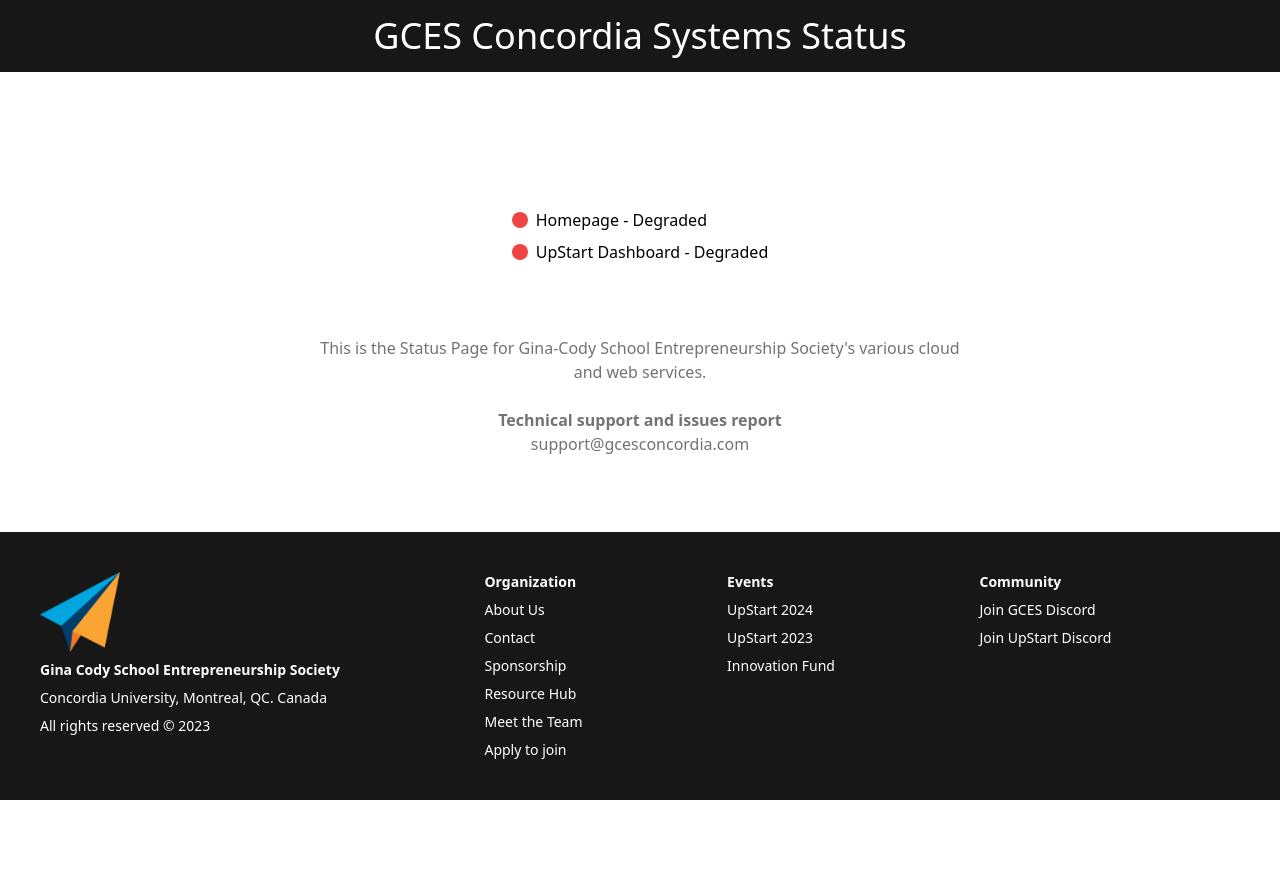
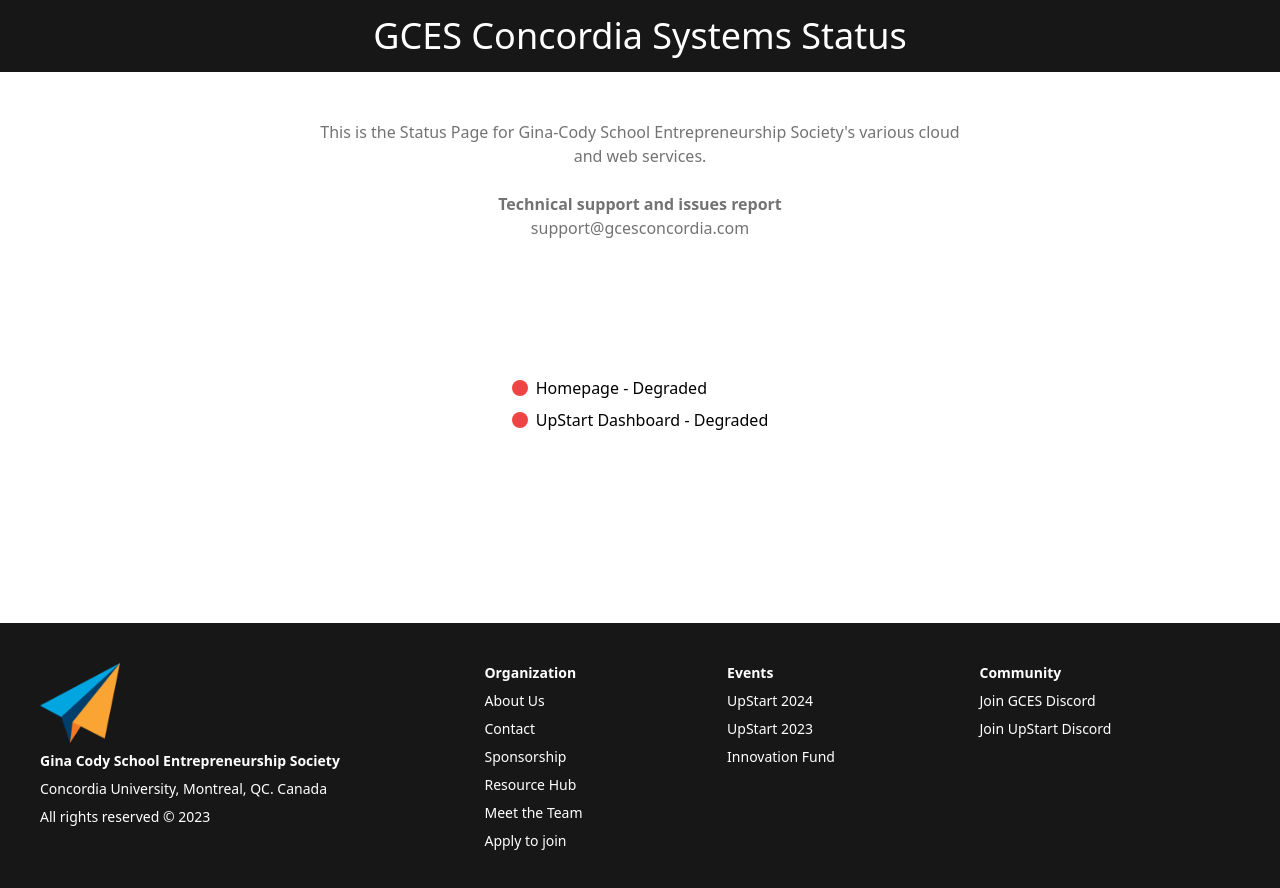
Before and after one commit to gcesconcordia/status-page, a Next.js app: page / in a window 1280 px wide. Shown: the top 888 px of the page. Before the commit the page ends 800 px from the top, so only its background shows below. Built offline with nearby package versions, Linux system fonts and the light colour scheme; no server answers.

Commit message:
Positioning

```diff
--- a/src/pages/index.tsx
+++ b/src/pages/index.tsx
@@ -16,10 +16,13 @@
         />
         <link rel="icon" href="/logo.webp" />
       </Head>
-      <main className="relative flex min-h-screen flex-col items-center font-sans">
+      <main className="relative flex flex-col items-center font-sans">
+
+
         <TitleBar></TitleBar>
-        <div className=""></div>
-        <ul className="mt-32">
+        <div className="h-12"></div>
+        <Support></Support>
+        <ul className="mt-32 sm:min-h-[57.4vh]">
           {sites.map((site: SiteProps, idx: number) => (
             <Site
               key={idx}
@@ -30,7 +33,6 @@
           ))}
         </ul>
         <div className="my-8 flex"></div>
-        <Support></Support>
         <Footer></Footer>
       </main>
     </>
```
Also changed, not shown: src/components/Footer.tsx (+1 -1 lines).
